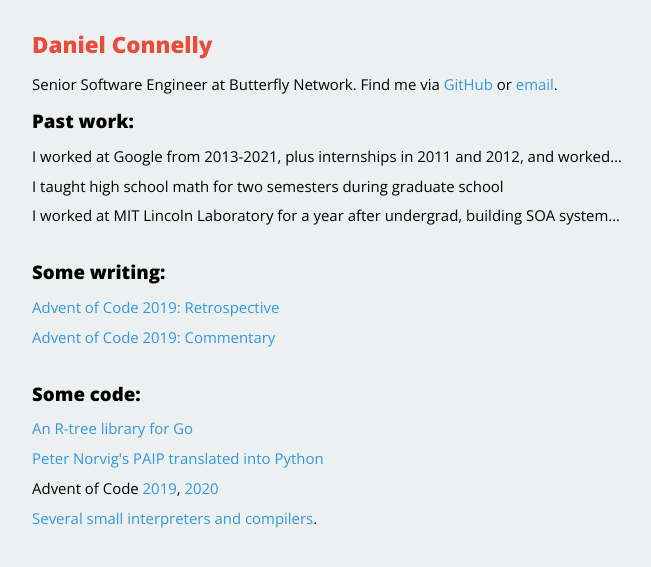
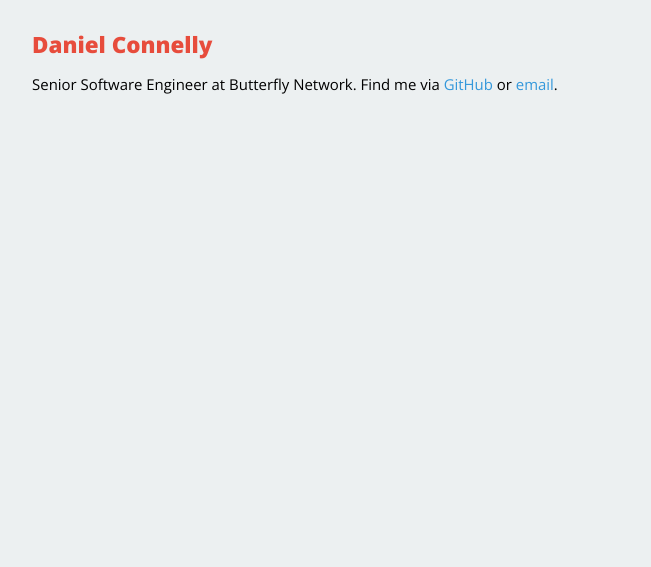
Before and after one commit to dhconnelly/dhconnelly.github.io, a Jekyll site: the page built from index.html, in a window 1280 px wide. Shown: the top 567 px of the page, without its empty margins (312-963 px from the left). Built offline with Jekyll 4.4.1, drawn with Linux system fonts in a browser that asks for light colours.

Commit message:
Update index.html

```diff
--- a/index.html
+++ b/index.html
@@ -9,25 +9,4 @@ title: Daniel Connelly
      <a href="https://github.com/dhconnelly">GitHub</a> or
      <a href="mailto:dhconnelly@gmail.com">email</a>.
    </p>
-
-   <h2>Past work:</h2>
-   <ul class="posts">
-      <li>I worked at Google from 2013-2021, plus internships in 2011 and 2012, and worked all over the stack: language tools, browser internals and features, batch pipelines, full stack development. Mostly in C++, with some Java, JavaScript, and Objective-C. I also led a small team for a couple of years.</li>
-      <li>I taught high school math for two semesters during graduate school</li>
-      <li>I worked at MIT Lincoln Laboratory for a year after undergrad, building SOA systems in Java</li>
-   </ul>
-
-   <h2>Some writing:</h2>
-   <ul class="posts">
-      <li><a href="/advent-of-code-2019-retrospective.html">Advent of Code 2019: Retrospective</a></li>
-      <li><a href="/advent-of-code-2019-commentary.html">Advent of Code 2019: Commentary</a></li>
-   </ul>
-
-   <h2>Some code:</h2>
-   <ul class="posts">
-      <li><a href="https://github.com/dhconnelly/rtreego">An R-tree library for Go</a></li>
-      <li><a href="https://github.com/dhconnelly/paip-python">Peter Norvig's PAIP translated into Python</a></li>
-      <li>Advent of Code <a href="https://github.com/dhconnelly/advent-of-code-2019">2019</a>, <a href="https://github.com/dhconnelly/advent-of-code-2020">2020</a></li>
-      <li><a href="https://github.com/dhconnelly/parents">Several</a> <a href=""https://github.com/dhconnelly/ungulate">small</a> <a href="https://github.com/dhconnelly/yalig">interpreters</a> <a href="https://github.com/dhconnelly/ts">and</a> <a href="https://github.com/dhconnelly/crab">compilers</a>.</li>
-   </ul>
 </div>
```
